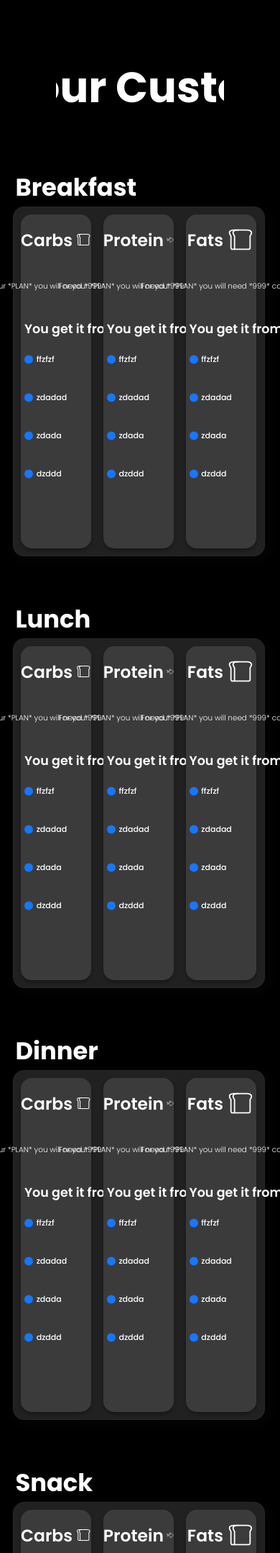
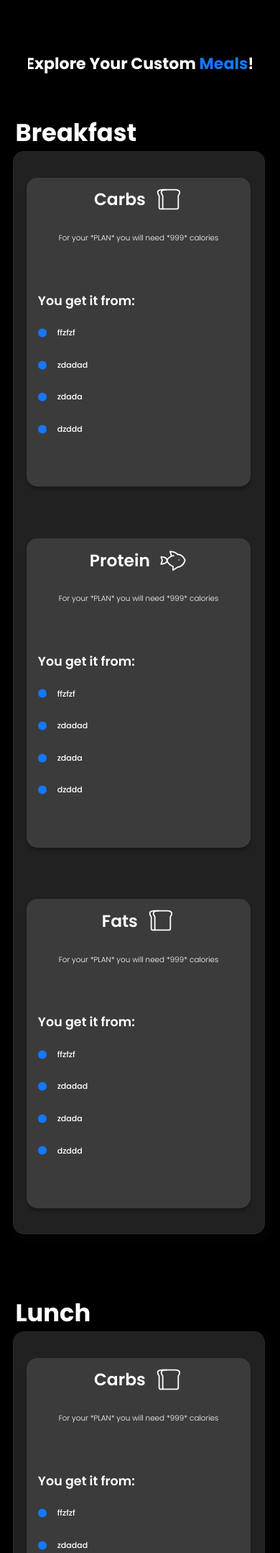
Before and after one commit to OussamaDaachi24/GymBro, a PHP site: page /html/MyMeals.html in a window 390 px wide; the page is wider, and only the part inside the window is pictured. Shown: the part 84-2242 px from the top of that part at 72% size. Run offline with PHP 8.4, Linux system fonts and the light colour scheme.

Commit message:
making MyMeals responsive (all I see is flames)

```diff
--- a/frontend/css/MyMeals.css
+++ b/frontend/css/MyMeals.css
@@ -10,7 +10,7 @@ body {
     transition:all 0.15s;
     color: white;
     font-family: Poppins;
-    font-size: 7vh;
+    font-size: 280%;
     font-style: normal;
     font-weight: 700;
     overflow: hidden; /* Prevents text from overflowing */
@@ -89,7 +89,7 @@ span {
     font-size: 80%;
     font-style: normal;
     font-weight: 300;
-    white-space: nowrap;
+    /* white-space: nowrap; */
 
     display: flex;
     justify-content: center;
@@ -146,3 +146,32 @@ span {
     font-weight: 500;
     white-space: nowrap;
 }
+
+@media (max-width:1100px){
+    .body{
+        display: flex;
+        align-items: center;
+    }
+    .Title{
+        width: 80%;
+        font-size: 170%;
+        margin-left:10%;
+        margin-top: 3vh;
+        margin-bottom: 8vh;
+    }
+    .main-card-text-container{
+        height: 1700px;
+        margin-top: -60px;
+    }
+    .cpf {
+        width: 95%;
+        height: 30%;
+    }
+    .main-card-container{
+        flex-direction: column;
+        align-items: center;
+        gap: 0%;
+        padding-top: 10%;
+        padding-bottom: 10%;
+    }
+}
```
